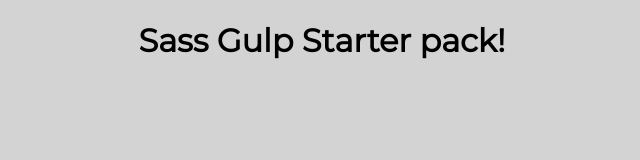
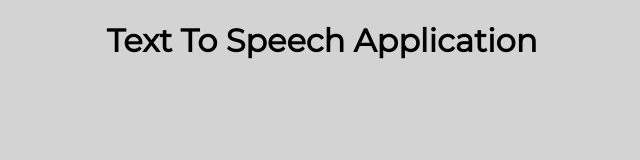
Before and after one commit to alessandrocolinucci/text-to-speech, a website: page src/index.html in a window 1280 px wide. Shown: the whole page, without its empty margins (318-958 px from the left). Drawn offline with nearby package versions, Linux system fonts and the light colour scheme; files that its build step writes are made by us from their sources.

Commit message:
first commit

```diff
--- a/src/index.html
+++ b/src/index.html
@@ -8,7 +8,7 @@
     <link rel="stylesheet" href="css/style.css">
 </head>
 <body>
-    <h1>Sass Gulp Starter pack!</h1>
+    <h1>Text To Speech Application</h1>
 </body>
 <script src="js/main.js"></script>
 </html>
```
Also changed, not shown: README.md.
